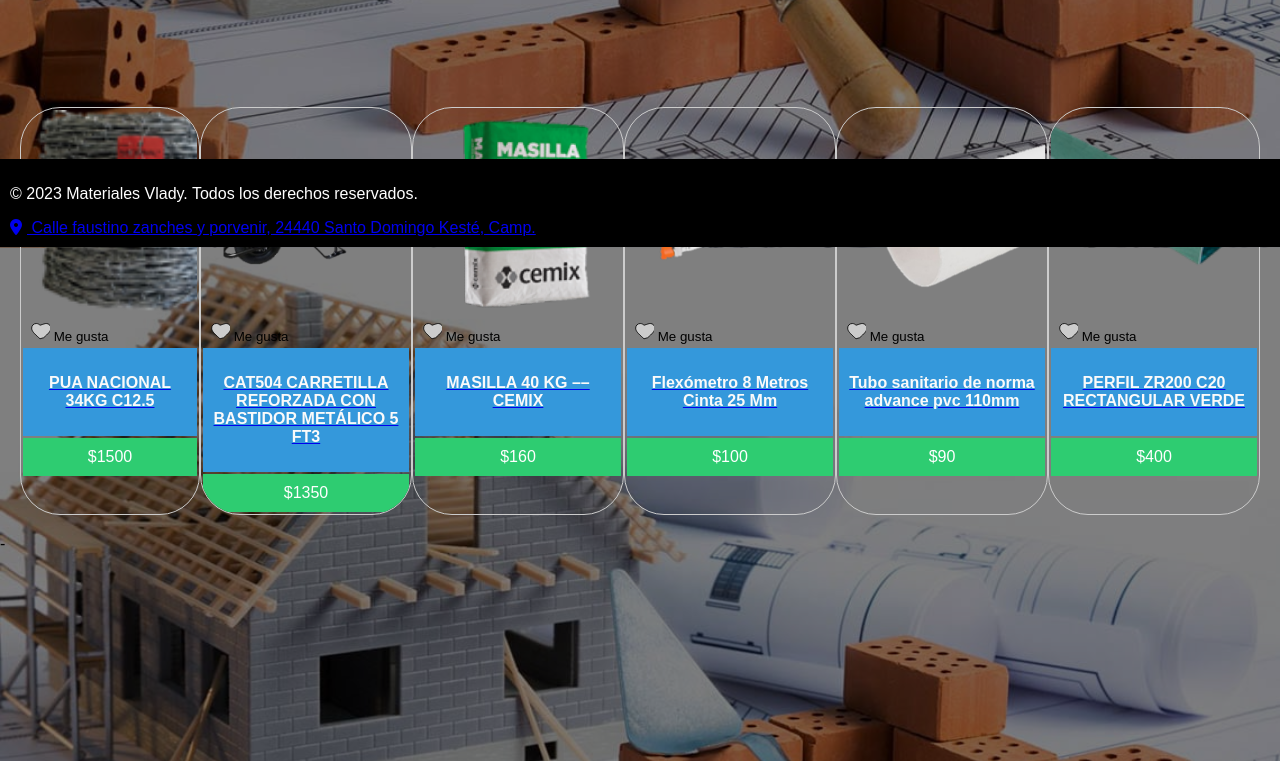
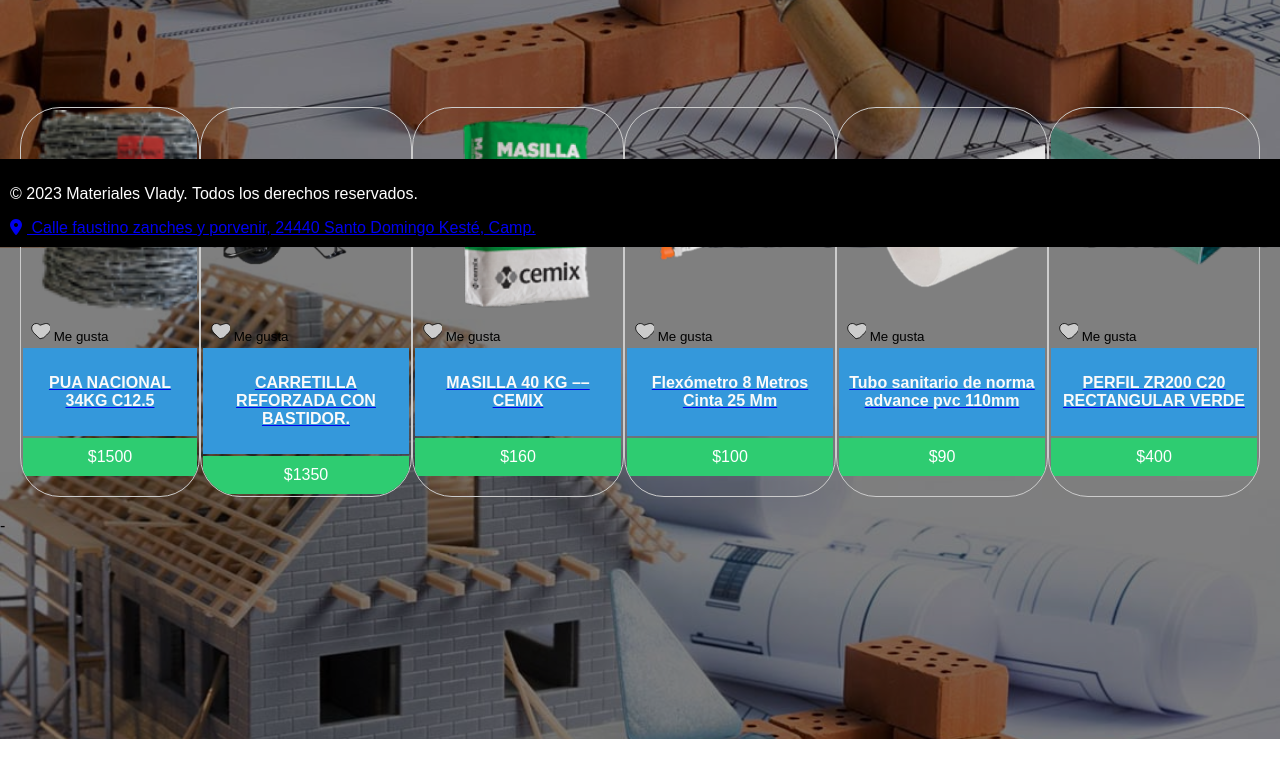
Before and after one commit to Baeza-San/Materiales-Vlady.github.io, a plain HTML site: page Producto.html in a window 1280 px wide. Shown: the part 553-1314 px from the top of the page. After the commit the page ends 1292 px from the top, so only its background shows below. Drawn offline with nearby package versions, Linux system fonts and the light colour scheme.

Commit message:
Update Producto.html

```diff
--- a/Producto.html
+++ b/Producto.html
@@ -505,7 +505,7 @@
                     </tr>
 
                         <tr>
-                            <td class="product"><a href="http://127.0.0.1:5500/ProductoCemento.html"><p class="blanco">CAT504 CARRETILLA REFORZADA CON BASTIDOR METÁLICO 5 FT3 </p></td>
+                            <td class="product"><a href="http://127.0.0.1:5500/ProductoCemento.html"><p class="blanco">CARRETILLA REFORZADA CON BASTIDOR.</p></td>
                         </tr>
                         <tr>
                             <td class="price">$1350</td>
```
